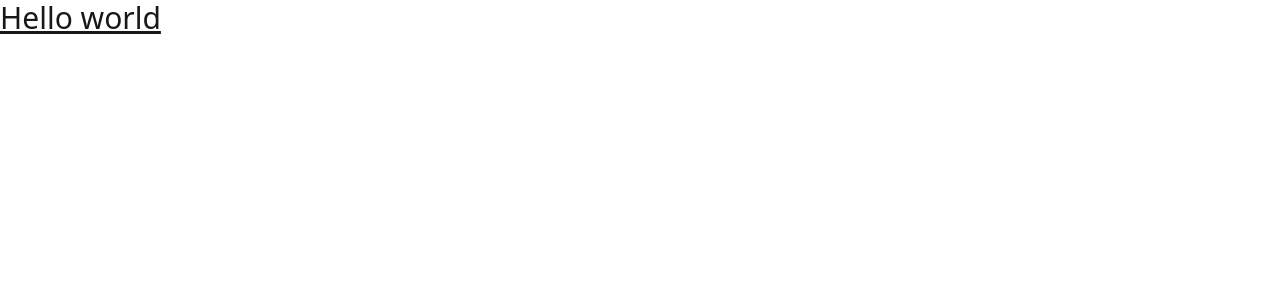
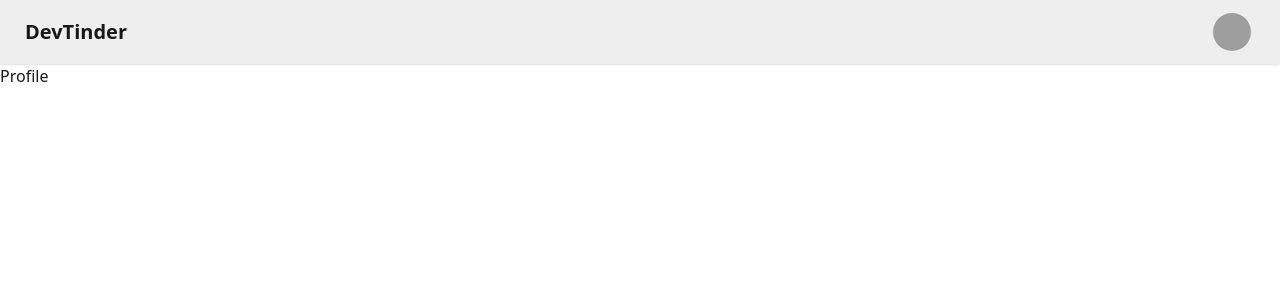
Before and after one commit to vaibhav-pandey4029/DevTinder.client, a React (Vite) app in the folder devTinder/: page /profile in a window 1280 px wide. Shown: the top 300 px of the page. Built offline with nearby package versions, Linux system fonts and the light colour scheme; grey boxes are pictures that could not be loaded.

Commit message:
Added routing using react-router-dom

```diff
--- a/devTinder/package.json
+++ b/devTinder/package.json
@@ -13,6 +13,7 @@
     "@tailwindcss/vite": "^4.1.8",
     "react": "^19.1.0",
     "react-dom": "^19.1.0",
+    "react-router-dom": "^7.6.2",
     "tailwindcss": "^4.1.8"
   },
   "devDependencies": {
--- a/devTinder/src/App.jsx
+++ b/devTinder/src/App.jsx
@@ -1,10 +1,21 @@
+import {BrowserRouter,Routes,Route} from 'react-router-dom';
+import Body from './Body';
+import Login from './Login';
+import Profile from './Profile';
+
 function App() {
-
   return (
     <>
-      <h1 className="text-3xl underline">Hello world</h1>
+    <BrowserRouter basename="/">
+      <Routes>
+        <Route path="/" element={<Body/>}>
+          <Route path="/login" element={<Login/>}/>
+          <Route path="/profile" element={<Profile/>}/>
+        </Route>
+      </Routes>
+    </BrowserRouter>
     </>
-  )
+  );
 }
 
 export default App;
--- /dev/null
+++ b/devTinder/src/Body.jsx
@@ -0,0 +1,14 @@
+import React from 'react'
+import Navbar from './Navbar'
+import { Outlet } from 'react-router-dom'
+
+const Body = () => {
+  return (
+    <div>
+        <Navbar/>
+        <Outlet/>
+    </div>
+  )
+}
+
+export default Body
--- /dev/null
+++ b/devTinder/src/Login.jsx
@@ -0,0 +1,9 @@
+import React from 'react'
+
+const Login = () => {
+  return (
+    <div>Login</div>
+  )
+}
+
+export default Login
--- /dev/null
+++ b/devTinder/src/Navbar.jsx
@@ -0,0 +1,46 @@
+import React from 'react'
+
+const Navbar = () => {
+  return (
+    <div className="navbar bg-base-300 shadow-sm">
+        <div className="flex-1">
+          <a className="btn btn-ghost text-xl">DevTinder</a>
+        </div>
+        <div className="flex gap-2">
+          <div className="dropdown dropdown-end mx-5">
+            <div
+              tabIndex={0}
+              role="button"
+              className="btn btn-ghost btn-circle avatar"
+            >
+              <div className="w-10 rounded-full">
+                <img
+                  alt="Tailwind CSS Navbar component"
+                  src="https://img.daisyui.com/images/stock/photo-1534528741775-53994a69daeb.webp"
+                />
+              </div>
+            </div>
+            <ul
+              tabIndex={0}
+              className="menu menu-sm dropdown-content bg-base-100 rounded-box z-1 mt-3 w-52 p-2 shadow"
+            >
+              <li>
+                <a className="justify-between">
+                  Profile
+                  <span className="badge">New</span>
+                </a>
+              </li>
+              <li>
+                <a>Settings</a>
+              </li>
+              <li>
+                <a>Logout</a>
+              </li>
+            </ul>
+          </div>
+        </div>
+      </div>
+  )
+}
+
+export default Navbar
--- /dev/null
+++ b/devTinder/src/Profile.jsx
@@ -0,0 +1,9 @@
+import React from 'react'
+
+const Profile = () => {
+  return (
+    <div>Profile</div>
+  )
+}
+
+export default Profile
```
Also changed, not shown: 1 other file (tests, documents, lock files or other folders).
